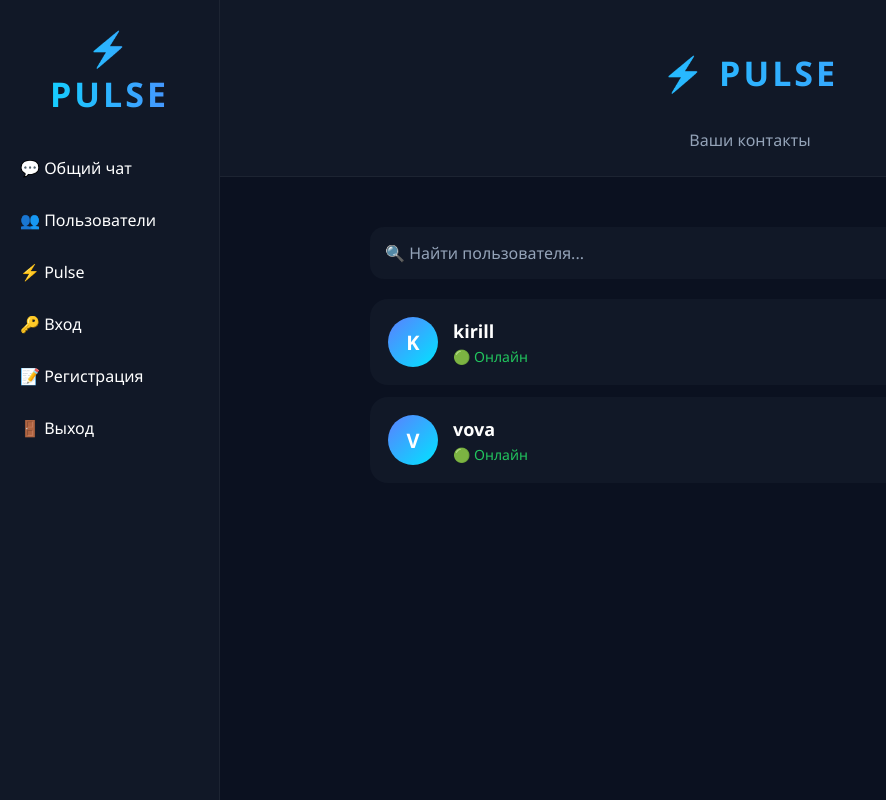
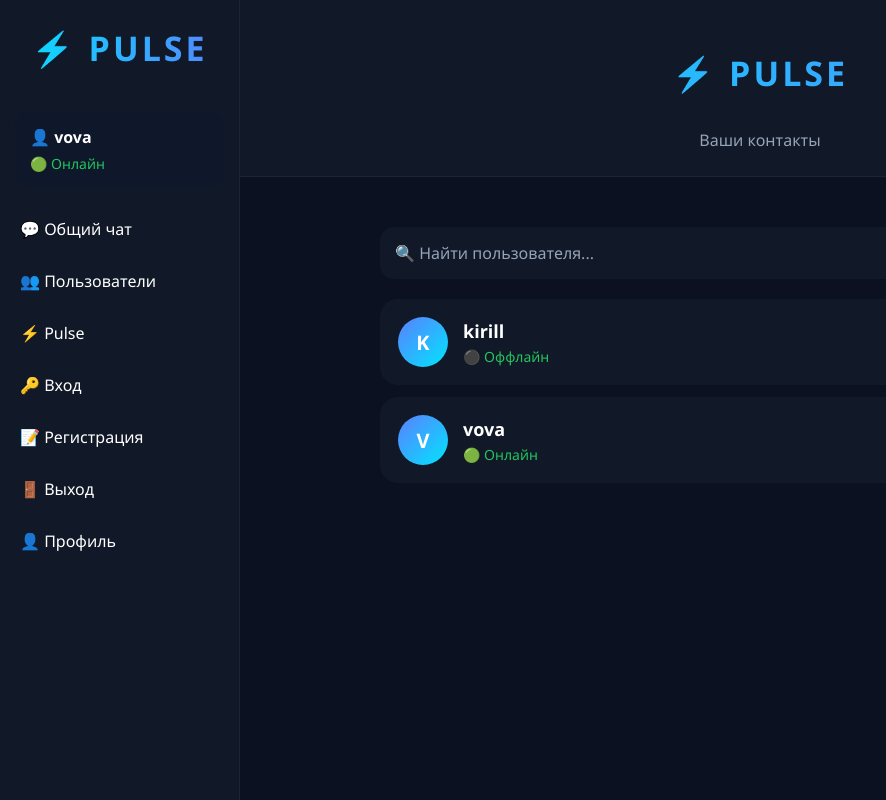
Before and after one commit to gomqq/MyMessenger, a Flask app: page /users in a window 1280 px wide. Shown: the whole page, without its empty margins (0-886 px from the left). Run offline with Flask 3, Linux system fonts and the light colour scheme; a user stored in the database is signed in; data comes from the database, SQL or seed files in the repository; both versions use the stored data as it was after the commit.

Commit message:
home redirect to profile

```diff
--- a/app.py
+++ b/app.py
@@ -7,6 +7,7 @@ app.secret_key = "123456789"
 
 
 def init_db():
+
     conn = sqlite3.connect("users.db")
     cursor = conn.cursor()
 
@@ -37,15 +38,28 @@ def init_db():
     )
     """)
 
+    cursor.execute("""
+    CREATE TABLE IF NOT EXISTS online_users (
+        username TEXT PRIMARY KEY,
+        last_seen TEXT NOT NULL
+    )
+    """)
+
     conn.commit()
     conn.close()
 
 
 init_db()
 
+
 @app.route("/")
 def home():
+
+    if "username" in session:
+        return redirect("/profile")
+
     return redirect("/login")
+
 
 @app.route("/register", methods=["GET", "POST"])
 def register():
@@ -59,6 +73,7 @@ def register():
         cursor = conn.cursor()
 
         try:
+
             cursor.execute(
                 "INSERT INTO users (username, password) VALUES (?, ?)",
                 (username, password)
@@ -69,12 +84,15 @@ def register():
             return redirect("/login")
 
         except Exception as e:
+
             return f"Ошибка: {e}"
 
         finally:
+
             conn.close()
 
     return render_template("register.html")
+
 
 @app.route("/login", methods=["GET", "POST"])
 def login():
@@ -94,18 +112,36 @@ def login():
 
         user = cursor.fetchone()
 
+        if user and user[2] == password:
+
+            session["username"] = username
+
+            print("LOGIN OK:", username)
+
+            cursor.execute(
+                """
+                INSERT OR REPLACE INTO online_users
+                (username, last_seen)
+                VALUES (?, ?)
+                """,
+                (
+                    username,
+                    datetime.now().strftime("%Y-%m-%d %H:%M:%S")
+                )
+            )
+
+            conn.commit()
+            print("ONLINE SAVED")
+            conn.close()
+
+            return redirect("/chat")
+
         conn.close()
-
-        print("Введено:", username, password)
-        print("Из базы:", user)
-
-        if user and user[2] == password:
-            session["username"] = username
-            return redirect("/chat")
 
         return "Неверный логин или пароль"
 
     return render_template("login.html")
+
 
 @app.route("/users")
 def users():
@@ -116,9 +152,15 @@ def users():
     conn = sqlite3.connect("users.db")
     cursor = conn.cursor()
 
-    cursor.execute(
-        "SELECT username FROM users ORDER BY username"
-    )
+    cursor.execute("""
+        SELECT
+            users.username,
+            online_users.username
+        FROM users
+        LEFT JOIN online_users
+        ON users.username = online_users.username
+        ORDER BY users.username
+    """)
 
     users = cursor.fetchall()
 
@@ -148,8 +190,16 @@ def chat():
             current_time = datetime.now().strftime("%H:%M")
 
             cursor.execute(
-                "INSERT INTO messages (username, text, created_at) VALUES (?, ?, ?)",
-                (session["username"], text, current_time)
+                """
+                INSERT INTO messages
+                (username, text, created_at)
+                VALUES (?, ?, ?)
+                """,
+                (
+                    session["username"],
+                    text,
+                    current_time
+                )
             )
 
             conn.commit()
@@ -157,13 +207,19 @@ def chat():
             return redirect("/chat")
 
     cursor.execute(
-        "SELECT username, text, created_at FROM messages ORDER BY id"
+        """
+        SELECT username, text, created_at
+        FROM messages
+        ORDER BY id
+        """
     )
+
     messages = cursor.fetchall()
 
     cursor.execute(
         "SELECT username FROM users ORDER BY username"
     )
+
     users = cursor.fetchall()
 
     conn.close()
@@ -174,15 +230,18 @@ def chat():
         username=session["username"],
         users=users
     )
+    @app.route("/messages")
+    def get_messages():
 
-@app.route("/messages")
-def get_messages():
-
-    conn = sqlite3.connect("users.db")
+        conn = sqlite3.connect("users.db")
     cursor = conn.cursor()
 
     cursor.execute(
-        "SELECT username, text, created_at FROM messages ORDER BY id"
+        """
+        SELECT username, text, created_at
+        FROM messages
+        ORDER BY id
+        """
     )
 
     messages = cursor.fetchall()
@@ -214,6 +273,7 @@ def get_messages():
             """
 
     return result
+
 
 @app.route("/dialog/<username>", methods=["GET", "POST"])
 def dialog(username):
@@ -247,12 +307,6 @@ def dialog(username):
             )
 
             conn.commit()
-            print(
-    "Сохранено:",
-    session["username"],
-    username,
-    text
-)
 
     cursor.execute(
         """
@@ -339,49 +393,83 @@ def dialog_messages(username):
             """
 
     return result
-
 @app.route("/allusers")
 def allusers():
+
     conn = sqlite3.connect("users.db")
     cursor = conn.cursor()
 
-    cursor.execute("SELECT username, password FROM users")
+    cursor.execute(
+        "SELECT username, password FROM users"
+    )
 
     users = cursor.fetchall()
 
     conn.close()
 
     return str(users)
+
+
 @app.route("/allprivate")
 def allprivate():
 
     conn = sqlite3.connect("users.db")
     cursor = conn.cursor()
 
-    cursor.execute("""
+    cursor.execute(
+        """
         SELECT sender, receiver, text
         FROM private_messages
-    """)
+        """
+    )
 
     data = cursor.fetchall()
 
     conn.close()
 
     return str(data)
+
+@app.route("/online")
+def online():
+
+    conn = sqlite3.connect("users.db")
+    cursor = conn.cursor()
+
+    cursor.execute(
+        "SELECT * FROM online_users"
+    )
+
+    data = cursor.fetchall()
+
+    conn.close()
+
+    return str(data)
+
 @app.route("/whoami")
 def whoami():
-    return session.get("username", "not logged in")
+
+    return session.get(
+        "username",
+        "not logged in"
+    )
+
+
 @app.route("/test")
 def test():
+
     return "Работает"
 
-@app.route("/logout")
-def logout():
 
-    session.clear()
+@app.route("/profile")
+def profile():
 
-    return redirect("/login")
+    if "username" not in session:
+        return redirect("/login")
 
+    return render_template(
+        "profile.html",
+        username=session["username"]
+    )
 
 
 @app.route("/pulse")
@@ -408,5 +496,29 @@ def pulse():
     )
 
 
+@app.route("/logout")
+def logout():
+
+    if "username" in session:
+
+        conn = sqlite3.connect("users.db")
+        cursor = conn.cursor()
+
+        cursor.execute(
+            """
+            DELETE FROM online_users
+            WHERE username=?
+            """,
+            (session["username"],)
+        )
+
+        conn.commit()
+        conn.close()
+
+    session.clear()
+
+    return redirect("/login")
+
+
 if __name__ == "__main__":
     app.run(debug=True)
--- a/templates/base.html
+++ b/templates/base.html
@@ -22,7 +22,7 @@ body{
     position:fixed;
     left:0;
     top:0;
-    width:220px;
+    width:240px;
     height:100vh;
     background:#111827;
     border-right:1px solid rgba(255,255,255,.05);
@@ -32,8 +32,34 @@ body{
     padding:25px;
     text-align:center;
     font-size:30px;
+    font-weight:800;
+    letter-spacing:2px;
+
+    background:linear-gradient(
+        90deg,
+        #00e5ff,
+        #5b7fff
+    );
+
+    -webkit-background-clip:text;
+    -webkit-text-fill-color:transparent;
+}
+
+.profile-box{
+    margin:15px;
+    padding:15px;
+    border-radius:14px;
+    background:#0f172a;
+}
+
+.profile-name{
     font-weight:bold;
-    color:#00e5ff;
+    margin-bottom:6px;
+}
+
+.profile-status{
+    color:#22c55e;
+    font-size:14px;
 }
 
 .sidebar a{
@@ -41,6 +67,7 @@ body{
     padding:15px 20px;
     color:white;
     text-decoration:none;
+    transition:.2s;
 }
 
 .sidebar a:hover{
@@ -48,7 +75,7 @@ body{
 }
 
 .content{
-    margin-left:220px;
+    margin-left:240px;
     min-height:100vh;
 }
 
@@ -65,13 +92,25 @@ body{
         ⚡ PULSE
     </div>
 
+    <div class="profile-box">
+
+        <div class="profile-name">
+            👤 {{ session.get("username", "Гость") }}
+        </div>
+
+        <div class="profile-status">
+            🟢 Онлайн
+        </div>
+
+    </div>
+
     <a href="/chat">💬 Общий чат</a>
     <a href="/users">👥 Пользователи</a>
     <a href="/pulse">⚡ Pulse</a>
     <a href="/login">🔑 Вход</a>
     <a href="/register">📝 Регистрация</a>
     <a href="/logout">🚪 Выход</a>
-
+    <a href="/profile">👤 Профиль</a>
 </div>
 
 <div class="content">
--- a/templates/dialog.html
+++ b/templates/dialog.html
@@ -157,7 +157,7 @@ body{
 <div class="header">
 
 <div class="logo">
-🔥 ПРОВЕРКА
+🔥 Pulse
 </div>
 
 <div class="subtitle">
--- a/templates/users.html
+++ b/templates/users.html
@@ -151,7 +151,17 @@
             </div>
 
             <div class="status">
-                🟢 Онлайн
+
+            {% if user[1] %}
+
+            🟢 Онлайн
+
+            {% else %}
+
+            ⚫ Оффлайн
+
+            {% endif %}
+
             </div>
 
         </div>
```
Also changed, not shown: templates/profile.html (added, +34 -0 lines), users.db.
